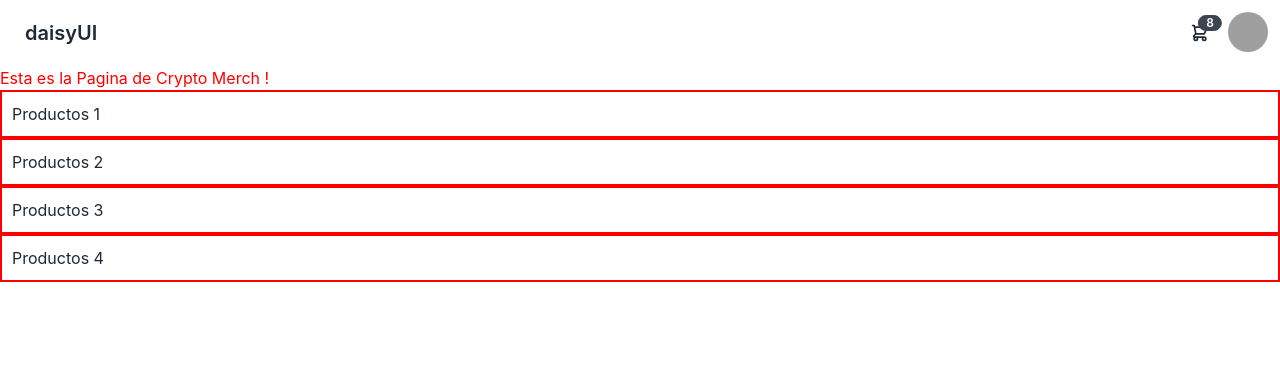
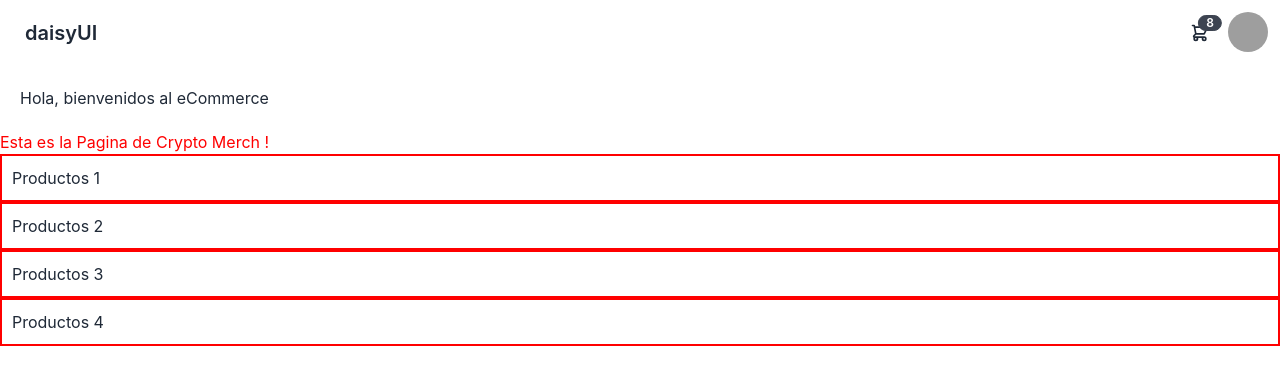
Before and after one commit to rossitom90/React-app-TRossi, a React (Create React App) app: page / in a window 1280 px wide. Shown: the top 384 px of the page. Built offline with nearby package versions, Linux system fonts and the light colour scheme; grey boxes are pictures that could not be loaded.

Commit message:
update listContaniner

```diff
--- a/src/App.js
+++ b/src/App.js
@@ -5,6 +5,7 @@ import BoxForChildren from './components/BoxForChildren';
 import NavBar from './components/NavBar';
 import BodyProducto from './components/bodyProductos';
 import footerr from './components/Footer';
+import ItemListContainer from './components/shop/itemlistContainer';
 
 function App() {
   return (
@@ -14,6 +15,7 @@ function App() {
 </header>
 
 <body>
+  <ItemListContainer greeting={'Hola, bienvenidos al eCommerce'}/>
 <Saludos/>
 
 </body>
--- /dev/null
+++ b/src/components/shop/itemlistContainer.js
@@ -0,0 +1,9 @@
+import React from 'react'
+
+const ItemListContainer  = ({greeting}) => {
+  return (
+    <div className='m-5'>{greeting}</div>
+  )
+}
+
+export default ItemListContainer
```
